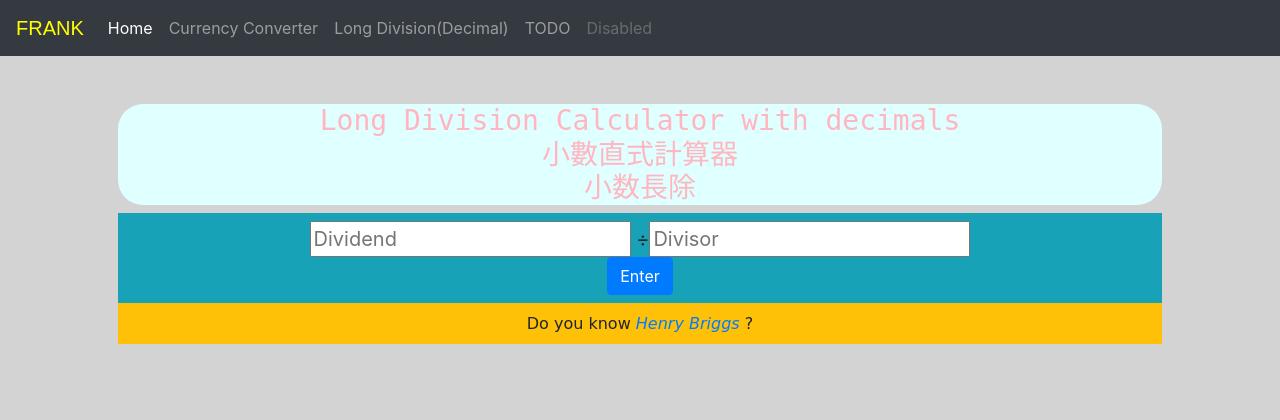
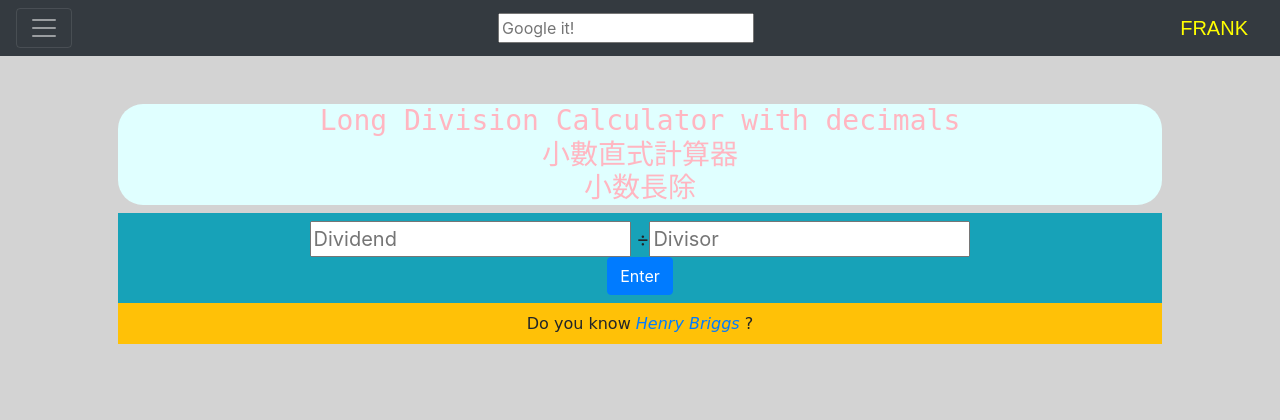
Before and after one commit to forstudy0218/forpage, a Flask app: page /decimal in a window 1280 px wide. Shown: the top 420 px of the page. Run offline with Flask 2, Linux system fonts and the light colour scheme; some libraries are stand-ins or nearby versions.

Commit message:
Change the navbar and form behavior. Add simple google search

```diff
--- a/static/nav.css
+++ b/static/nav.css
@@ -2,6 +2,10 @@
 {
     color: yellow;
     font-family: Fantasy, serif;
+}
+/* for button link */
+.bg-dark>a {
+  color: Khaki;
 }
   /* control bottom clock */
 /* https://stackoverflow.com/questions/13476267/
--- a/static/scripts.js
+++ b/static/scripts.js
@@ -1,7 +1,14 @@
 // A $( document ).ready() block.
+$(document).ready(function(){
+    init();
+});
+function init(){
+    renew();
+}
 // https://www.w3schools.com/js/tryit.asp?filename=tryjs_timing_clock
-$(document).ready(function renew() {
+function renew() {
     let date = new Date();
     $("#localtime").html(date);
     let t = setTimeout(renew, 500)
-});
+}
+$("#gsearchbox").submit(); // https://stackoverflow.com/questions/7704976
--- a/templates/convert.html
+++ b/templates/convert.html
@@ -10,7 +10,7 @@
     <div class="d-flex flex-column" align="center"><div class="p-2 bg-info">
         <form action="/convert" method="post">
             <div>
-                <input autocomplete="off" name="value" placeholder="Price" type="number" step="0.01">
+                <input autocomplete="off" name="value" placeholder="Price" type="number" step="0.01" required>
                 <select name="base">
                     <option value="EUR">EUR</option>
                     <option value="GBP">GBP</option>
--- a/templates/dform.html
+++ b/templates/dform.html
@@ -10,8 +10,8 @@
     <div class="d-flex flex-column" align="center"><div class="p-2 bg-info">
         <form action="/decimal" method="post" id="dformula">
             <!-- step can be any -->
-            <input autocomplete="off" name="dividend" placeholder="Dividend" type="number" step="any">
-            &divide;<input autocomplete="off" name="divisor" placeholder="Divisor" type="number" step="any">
+            <input autocomplete="off" name="dividend" placeholder="Dividend" type="number" step="any" required>
+            &divide;<input autocomplete="off" name="divisor" placeholder="Divisor" type="number" step="any" required>
             <br>
             <button class="btn btn-primary" type="submit">Enter</button>
         </form>
--- a/templates/layout.html
+++ b/templates/layout.html
@@ -18,29 +18,28 @@
     <script src="/static/scripts.js"></script>
   </head>
   <body style="background-color:lightgray">
-        <nav class="navbar navbar-expand-lg navbar-dark bg-dark">
-            <button class="navbar-toggler" type="button" data-toggle="collapse" data-target="#navbarTogglerDemo03" aria-controls="navbarTogglerDemo03" aria-expanded="false" aria-label="Toggle navigation">
-            <span class="navbar-toggler-icon"></span></button>
+        <nav class="navbar navbar-toggleable-xl navbar-dark bg-dark">
             <!-- to do -->
+            <button class="navbar-toggler" type="button" data-toggle="collapse" data-target="#navbarToggleExternalContent" aria-controls="navbarToggleExternalContent" aria-expanded="false" aria-label="Toggle navigation">
+                <span class="navbar-toggler-icon"></span>
+            </button>
+            <!-- add a search box. Code from: www.google.com -->
+            <form class="form-inline mx-auto" align="center" action="https://www.google.com/search" method="get" target="_blank">
+                <input placeholder="Google it!" maxlength="500" name="q" type="text" autocapitalize="off" autocomplete="off" autocorrect="off" spellcheck="false" required>
+            </form>
             <a class="navbar-brand" href="/">FRANK</a>
-            <div class="collapse navbar-collapse" id="navbarTogglerDemo03">
-                <ul class="navbar-nav mr-auto mt-2 mt-lg-0">
-                    <li class="nav-item active"><a class="nav-link" href="/">Home</a></li>
-                    <li class="nav-item"><a class="nav-link" href="/convert">Currency Converter</a></li>
-                    <li class="nav-item"><a class="nav-link" href="/decimal">Long Division(Decimal)</a></li>
-                    <li class="nav-item"><a class="nav-link" href="#">TODO</a></li>
-                    <li class="nav-item"><a class="nav-link disabled" href="#">Disabled</a></li>
-                </ul>
+        </nav>
+        <div class="pos-f-b">
+            <div class="collapse" id="navbarToggleExternalContent">
+                <div class="bg-dark">
+                    <a class="btn btn-primary" href="/">Home</a>
+                    <a class="btn btn-primary" href="/convert">Currency Converter</a>
+                    <a class="btn btn-primary" href="/decimal">Long Division(Decimal)</a>
+                    <a class="btn btn-secondary" href="#">TODO</a>
+                    <a class="btn btn-secondary disabled" href="#" aria-disabled="true">Disabled</a>
+                </div>
             </div>
-        </nav>
-        {% if get_flashed_messages() %}
-        <!-- Error -->
-            <header>
-                <div class="alert alert-primary border text-center" role="alert">
-                    {{ get_flashed_messages() | join(" ") }}
-                </div>
-            </header>
-        {% endif %}
+        </div>
         <main class="container p-5">{% block main %}{% endblock %}</main>
         <footer class="footer">
             <div class="container">
```
Also changed, not shown: README.md.
